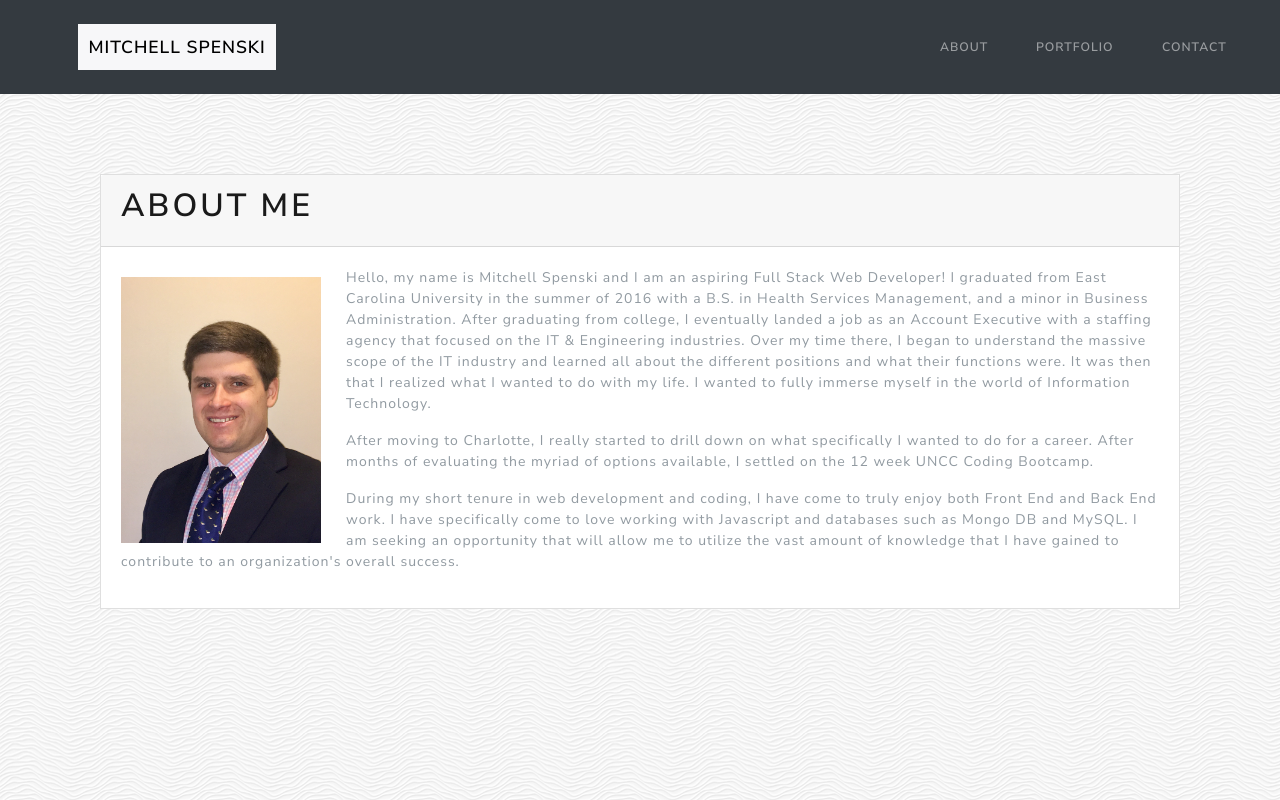
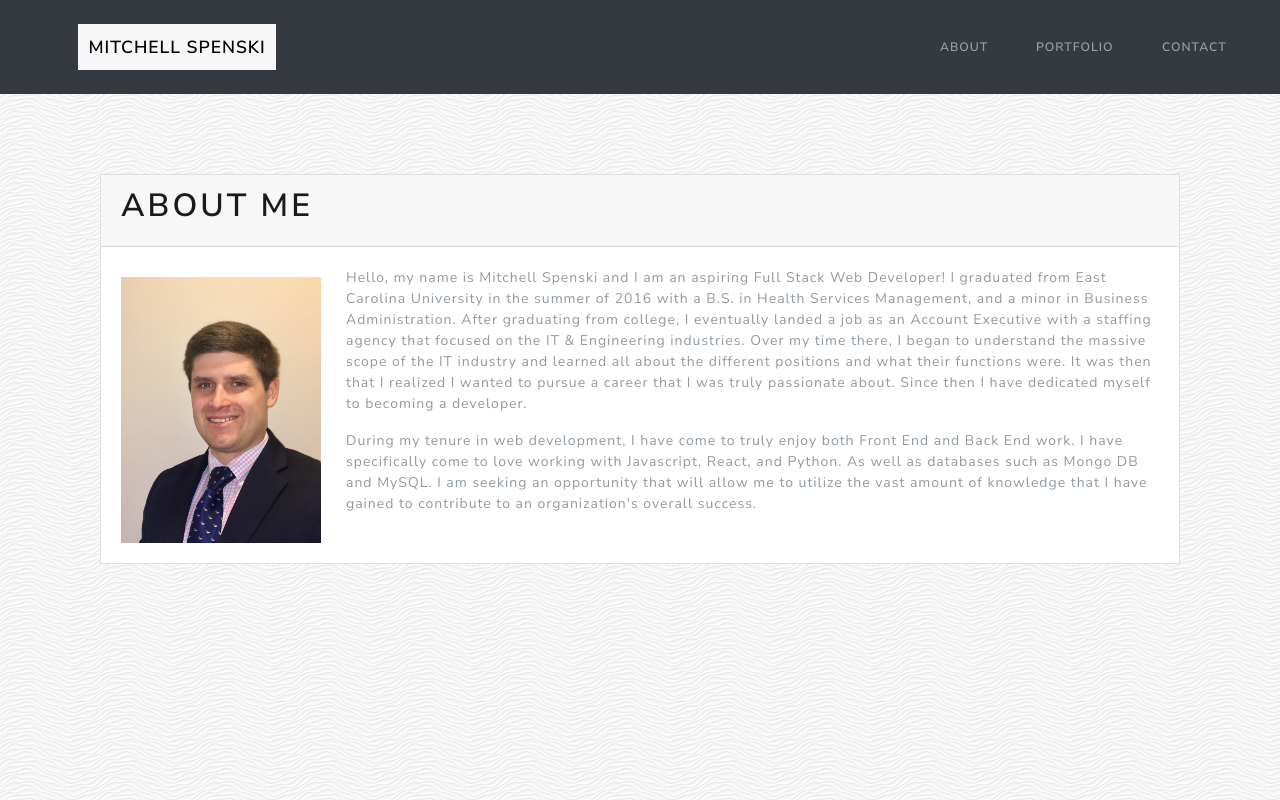
Before and after one commit to mspenski/React-Portfolio, a React (Create React App) app: page / in a window 1280 px wide. Built offline with nearby package versions, Linux system fonts and the light colour scheme.

Commit message:
updated about me

```diff
--- a/src/pages/Home/Home.js
+++ b/src/pages/Home/Home.js
@@ -6,7 +6,7 @@ class HomePage extends Component {
   render() {
     return (
       <>
-        <div className="container  wow fadeIn">
+        <div className="container wow fadeIn">
           <div className="card">
 
             <div className="card-header">
@@ -22,15 +22,11 @@ class HomePage extends Component {
                   minor in Business Administration. After graduating from college, I eventually landed a job as an
                   Account Executive with a staffing agency that focused on the IT & Engineering industries. Over my
                   time there, I began to understand the massive scope of the IT industry and learned all about the
-                  different positions and what their functions were. It was then that I realized what I wanted to do
-                  with my life. I wanted to fully immerse myself in the world of Information Technology. </p>
+                  different positions and what their functions were. It was then that I realized I wanted to pursue
+                  a career that I was truly passionate about. Since then I have dedicated myself to becoming a developer.</p>
 
-              <p>After moving to Charlotte, I really started to drill down on what specifically I wanted to do for a
-                  career. After months of evaluating the myriad of options available, I settled on the 12 week UNCC
-                  Coding Bootcamp.</p>
-
-              <p>During my short tenure in web development and coding, I have come to truly enjoy both Front End
-                  and Back End work. I have specifically come to love working with Javascript and databases such as Mongo DB and MySQL.
+              <p>During my tenure in web development, I have come to truly enjoy both Front End
+                  and Back End work. I have specifically come to love working with Javascript, React, and Python. As well as databases such as Mongo DB and MySQL.
                   I am seeking an opportunity that will allow me to utilize the vast amount of knowledge that I have gained to contribute to an organization's overall success.</p>
             </div>
           </div>
```
